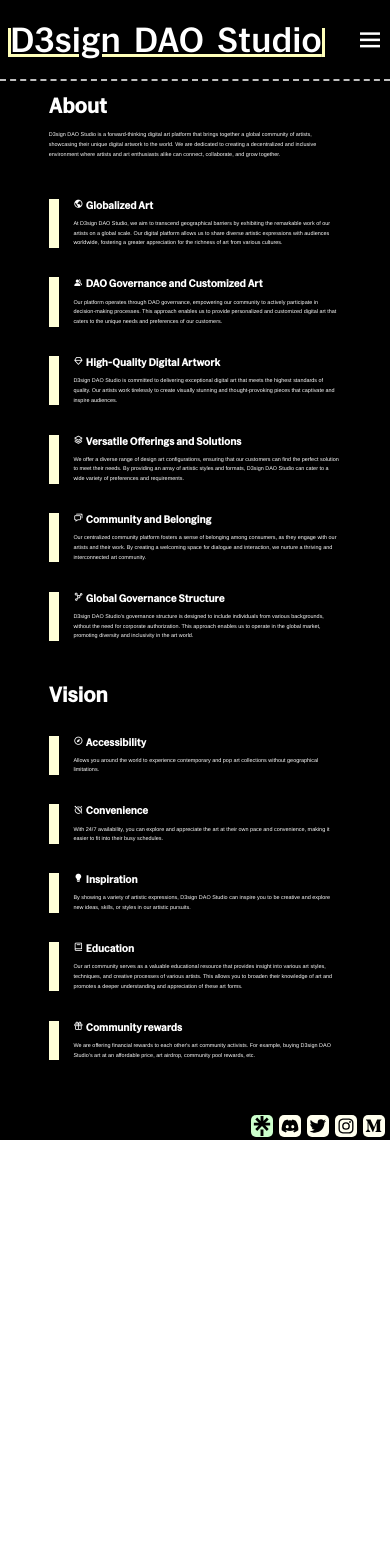
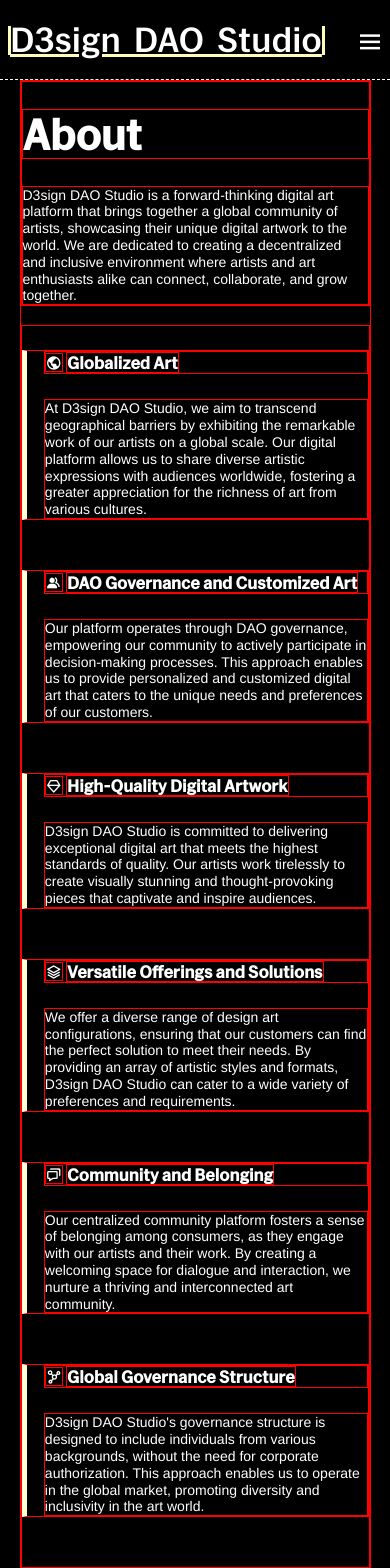
Before and after one commit to ehhdrud/d3sign-dao-studio, a React (Create React App) app: page /d3sign-dao-studio/whatson in a window 390 px wide. Shown: the top 1568 px of the page. Before the commit the page ends 1140 px from the top, so only its background shows below. Built offline with nearby package versions, Linux system fonts and the light colour scheme.

Commit message:
230608-WhatsOn,Sns,Toggle,Header모바일수정

```diff
--- a/src/components/headerComponents/Category.js
+++ b/src/components/headerComponents/Category.js
@@ -12,7 +12,9 @@ export default function Category() {
       <div className="category-item">
         <Link
           className={`link ${
-            location.pathname.startsWith("/whatson") ? "visited" : ""
+            location.pathname.startsWith("/d3sign-dao-studio/whatson")
+              ? "visited"
+              : ""
           }`}
           to="/d3sign-dao-studio/whatson"
         >
@@ -22,7 +24,9 @@ export default function Category() {
       <div className="category-item">
         <Link
           className={`link ${
-            location.pathname.startsWith("/artsandartists") ? "visited" : ""
+            location.pathname.startsWith("/d3sign-dao-studio/artsandartists")
+              ? "visited"
+              : ""
           }`}
           to="/d3sign-dao-studio/artsandartists"
         >
@@ -32,7 +36,9 @@ export default function Category() {
       <div className="category-item">
         <Link
           className={`link ${
-            location.pathname.startsWith("/marketplace") ? "visited" : ""
+            location.pathname.startsWith("/d3sign-dao-studio/marketplace")
+              ? "visited"
+              : ""
           }`}
           to="/d3sign-dao-studio/marketplace"
         >
@@ -42,7 +48,9 @@ export default function Category() {
       <div className="category-item">
         <Link
           className={`link ${
-            location.pathname.startsWith("/faq") ? "visited" : ""
+            location.pathname.startsWith("/d3sign-dao-studio/faq")
+              ? "visited"
+              : ""
           }`}
           to="/d3sign-dao-studio/faq"
         >
--- a/src/components/headerComponents/categoryPage/WhatsOn.js
+++ b/src/components/headerComponents/categoryPage/WhatsOn.js
@@ -31,7 +31,7 @@ export default function WhatsOn() {
           <div className="about-body-item">
             <h2>
               <i className="bx bx-world"></i>
-              Globalized Art
+              <span>Globalized Art</span>
             </h2>
             <p>
               At D3sign DAO Studio, we aim to transcend geographical barriers by
@@ -44,7 +44,7 @@ export default function WhatsOn() {
           <div className="about-body-item">
             <h2>
               <i class="bx bxs-group"></i>
-              DAO Governance and Customized Art
+              <span>DAO Governance and Customized Art</span>
             </h2>
             <p>
               Our platform operates through DAO governance, empowering our
@@ -57,7 +57,7 @@ export default function WhatsOn() {
           <div className="about-body-item">
             <h2>
               <i class="bx bx-diamond"></i>
-              High-Quality Digital Artwork
+              <span>High-Quality Digital Artwork</span>
             </h2>
             <p>
               D3sign DAO Studio is committed to delivering exceptional digital
@@ -69,7 +69,7 @@ export default function WhatsOn() {
           <div className="about-body-item">
             <h2>
               <i class="bx bx-layer"></i>
-              Versatile Offerings and Solutions
+              <span>Versatile Offerings and Solutions</span>
             </h2>
             <p>
               We offer a diverse range of design art configurations, ensuring
@@ -82,7 +82,7 @@ export default function WhatsOn() {
           <div className="about-body-item">
             <h2>
               <i class="bx bx-chat"></i>
-              Community and Belonging
+              <span>Community and Belonging</span>
             </h2>
             <p>
               Our centralized community platform fosters a sense of belonging
@@ -94,7 +94,7 @@ export default function WhatsOn() {
           <div className="about-body-item">
             <h2>
               <i class="bx bx-network-chart"></i>
-              Global Governance Structure
+              <span>Global Governance Structure</span>
             </h2>
             <p>
               D3sign DAO Studio's governance structure is designed to include
@@ -113,7 +113,8 @@ export default function WhatsOn() {
         <div className="vision-body">
           <div className="vision-body-item">
             <h2>
-              <i class="bx bx-compass"></i>Accessibility
+              <i class="bx bx-compass"></i>
+              <span>Accessibility</span>
             </h2>
             <p>
               Allows you around the world to experience contemporary and pop art
@@ -122,7 +123,8 @@ export default function WhatsOn() {
           </div>
           <div className="vision-body-item">
             <h2>
-              <i class="bx bx-alarm-off"></i>Convenience
+              <i class="bx bx-alarm-off"></i>
+              <span>Convenience</span>
             </h2>
             <p>
               With 24/7 availability, you can explore and appreciate the art at
@@ -133,7 +135,7 @@ export default function WhatsOn() {
           <div className="vision-body-item">
             <h2>
               <i class="bx bxs-bulb"></i>
-              Inspiration
+              <span>Inspiration</span>
             </h2>
             <p>
               By showing a variety of artistic expressions, D3sign DAO Studio
@@ -144,7 +146,7 @@ export default function WhatsOn() {
           <div className="vision-body-item">
             <h2>
               <i class="bx bx-book"></i>
-              Education
+              <span>Education</span>
             </h2>
             <p>
               Our art community serves as a valuable educational resource that
@@ -157,7 +159,7 @@ export default function WhatsOn() {
           <div className="vision-body-item">
             <h2>
               <i class="bx bx-gift"></i>
-              Community rewards
+              <span>Community rewards</span>
             </h2>
             <p>
               We are offering financial rewards to each other's art community
--- a/src/styles/Header.css
+++ b/src/styles/Header.css
@@ -4,7 +4,7 @@
   position: relative;
   width: 100%;
   background-color: black;
-  border-bottom: 2px dashed rgb(190, 190, 190);
+  border-bottom: 1px dashed white;
 }
 
 .header .top {
--- a/src/styles/Sns.css
+++ b/src/styles/Sns.css
@@ -41,17 +41,20 @@
 }
 
 @media (max-width: 480px) {
+  .sns {
+    min-height: 50px;
+  }
+
   .sns img {
     width: 20px;
     height: 20px;
   }
 
   .sns a {
-    margin: 3px;
-    margin-top: 25px;
+    margin: 5px;
   }
 
   .sns a:last-child {
-    margin-right: 5px;
+    margin-right: 30px;
   }
 }
--- a/src/styles/logo.css
+++ b/src/styles/logo.css
@@ -5,6 +5,10 @@
   width: max-content;
   text-decoration: underline;
   margin: 30px;
+}
+
+.logo.rearranged {
+  filter: blur(1.25px);
 }
 
 .logo .logo-text {
@@ -76,8 +80,7 @@
   .logo span::after {
     content: "";
     position: absolute;
-    bottom: 2px;
-    width: 3.25px;
+    width: 3px;
     height: 29px;
     background-color: rgb(255, 255, 185);
   }
@@ -90,7 +93,3 @@
     right: -3px;
   }
 }
-
-.logo.rearranged {
-  filter: blur(1.25px);
-}
--- a/src/styles/toggle.css
+++ b/src/styles/toggle.css
@@ -2,7 +2,7 @@
   visibility: hidden;
   position: absolute;
   right: 5px;
-  top: 25px;
+  top: 27px;
   z-index: 999;
   width: 30px;
   height: 30px;
--- a/src/styles/whatsOn.css
+++ b/src/styles/whatsOn.css
@@ -1,5 +1,9 @@
 .whatson {
   width: 75%;
+}
+
+.whatson * {
+  border: 1px solid red;
 }
 
 .whatson.rearranged {
@@ -19,6 +23,10 @@
   margin-top: 2vw;
   font-size: 2.5vw;
   animation: fade-in 0.5s ease-in-out forwards;
+}
+
+.whatson h2 i {
+  font-size: 2.5vw;
 }
 
 .whatson .bx {
@@ -70,4 +78,46 @@
   margin: 10% 0;
   border-left: 10px solid #ffffd7;
   padding-left: 5%;
+  animation: fade-in 0.5s ease-in-out forwards;
 }
+
+@media (max-width: 480px) {
+  .whatson {
+    width: 90%;
+  }
+
+  .about .about-head h1 {
+    font-size: 40px;
+  }
+
+  .vision .vision-head h1 {
+    font-size: 40px;
+  }
+
+  .whatson h2 {
+    font-size: 16px;
+    margin: 0;
+    margin-bottom: 25px;
+  }
+
+  .whatson h2 i {
+    font-size: 16px;
+    padding-top: 1px;
+  }
+
+  .whatson p {
+    font-size: 14px;
+    line-height: 16.8px;
+    margin: 0;
+  }
+
+  .about .about-body .about-body-item {
+    border-left: 5px solid #ffffd7;
+    margin: 50px 0;
+  }
+
+  .vision .vision-body .vision-body-item {
+    border-left: 5px solid #ffffd7;
+    margin: 50px 0;
+  }
+}
```
